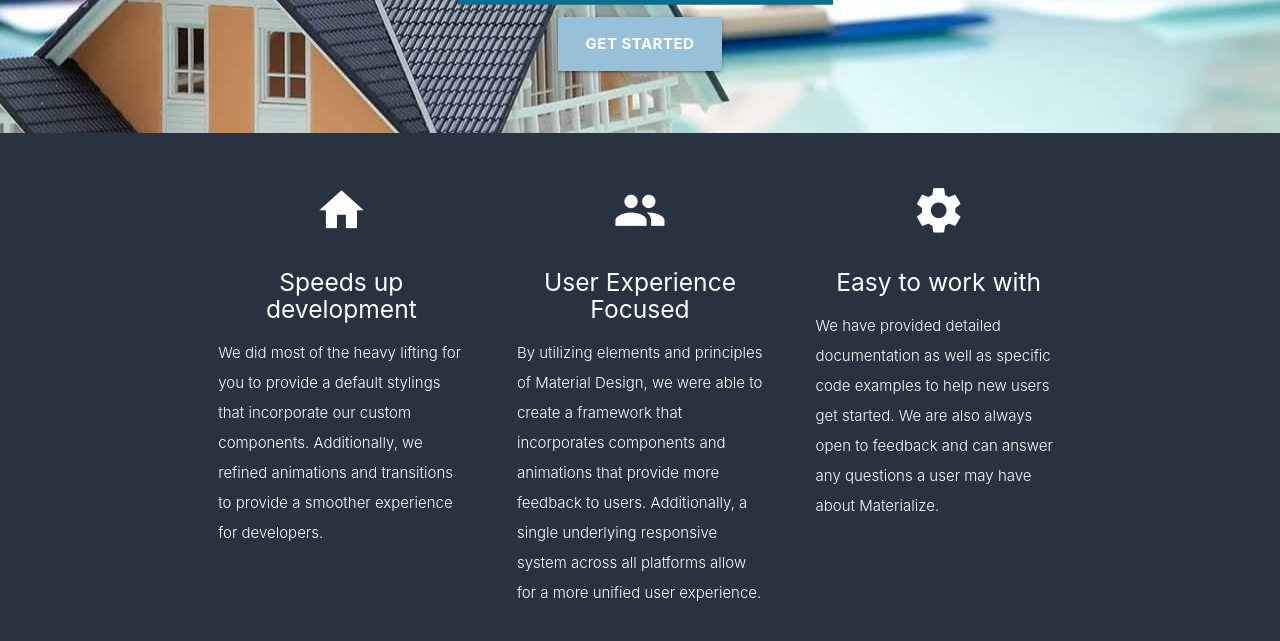
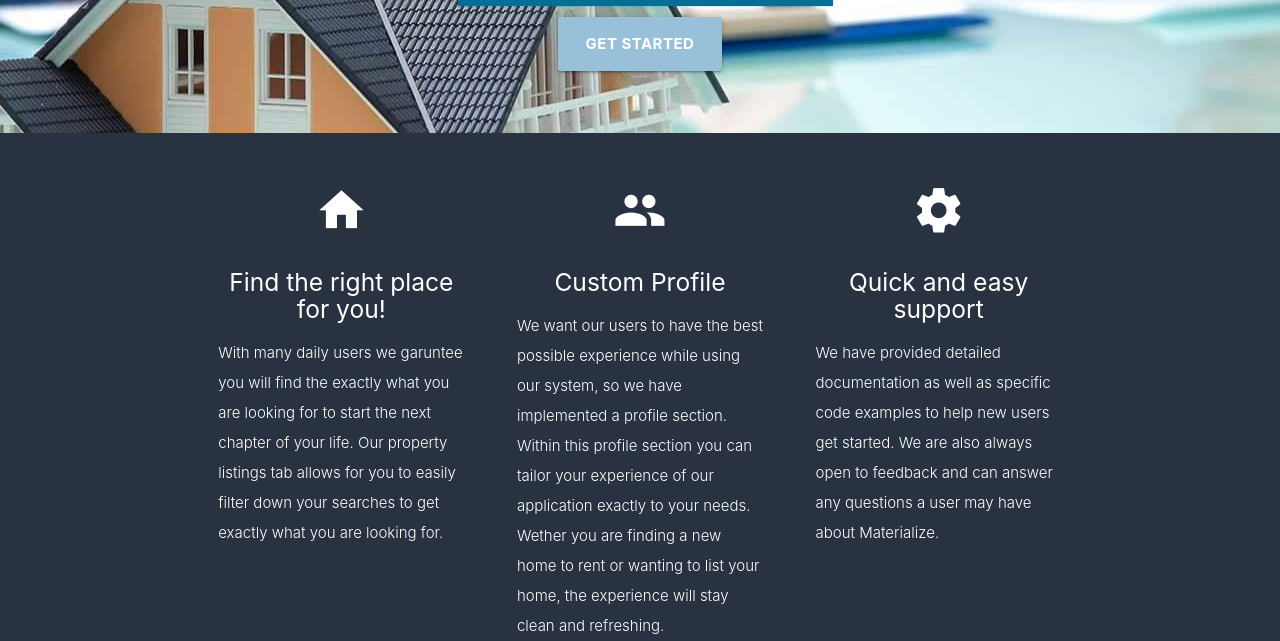
Before and after one commit to jordanlitsas/realeasyrent, a website: page public/index.html in a window 1280 px wide. Shown: the part 311-952 px from the top of the page. Drawn offline with nearby package versions, Linux system fonts and the light colour scheme.

Commit message:
fixing content on index.html

```diff
--- a/public/index.html
+++ b/public/index.html
@@ -66,25 +66,25 @@
         <div class="col s12 m4">
           <div class="icon-block">
             <h2 class="center light-blue-text"><i class="material-icons ">home</i></h2>
-            <h5 class="center">Speeds up development</h5>
+            <h5 class="center">Find the right place for you!</h5>
 
-            <p class="light">We did most of the heavy lifting for you to provide a default stylings that incorporate our custom components. Additionally, we refined animations and transitions to provide a smoother experience for developers.</p>
+            <p class="light">With many daily users we garuntee you will find the exactly what you are looking for to start the next chapter of your life. Our property listings tab allows for you to easily filter down your searches to get exactly what you are looking for.</p>
           </div>
         </div>
 
         <div class="col s12 m4">
           <div class="icon-block">
             <h2 class="center light-blue-text"><i class="material-icons">group</i></h2>
-            <h5 class="center">User Experience Focused</h5>
+            <h5 class="center">Custom Profile</h5>
 
-            <p class="light">By utilizing elements and principles of Material Design, we were able to create a framework that incorporates components and animations that provide more feedback to users. Additionally, a single underlying responsive system across all platforms allow for a more unified user experience.</p>
+            <p class="light">We want our users to have the best possible experience while using our system, so we have implemented a profile section. Within this profile section you can tailor your experience of our application exactly to your needs. Wether you are finding a new home to rent or wanting to list your home, the experience will stay clean and refreshing.</p>
           </div>
         </div>
 
         <div class="col s12 m4">
           <div class="icon-block">
             <h2 class="center light-blue-text"><i class="material-icons">settings</i></h2>
-            <h5 class="center">Easy to work with</h5>
+            <h5 class="center">Quick and easy support</h5>
 
             <p class="light">We have provided detailed documentation as well as specific code examples to help new users get started. We are also always open to feedback and can answer any questions a user may have about Materialize.</p>
           </div>
```
